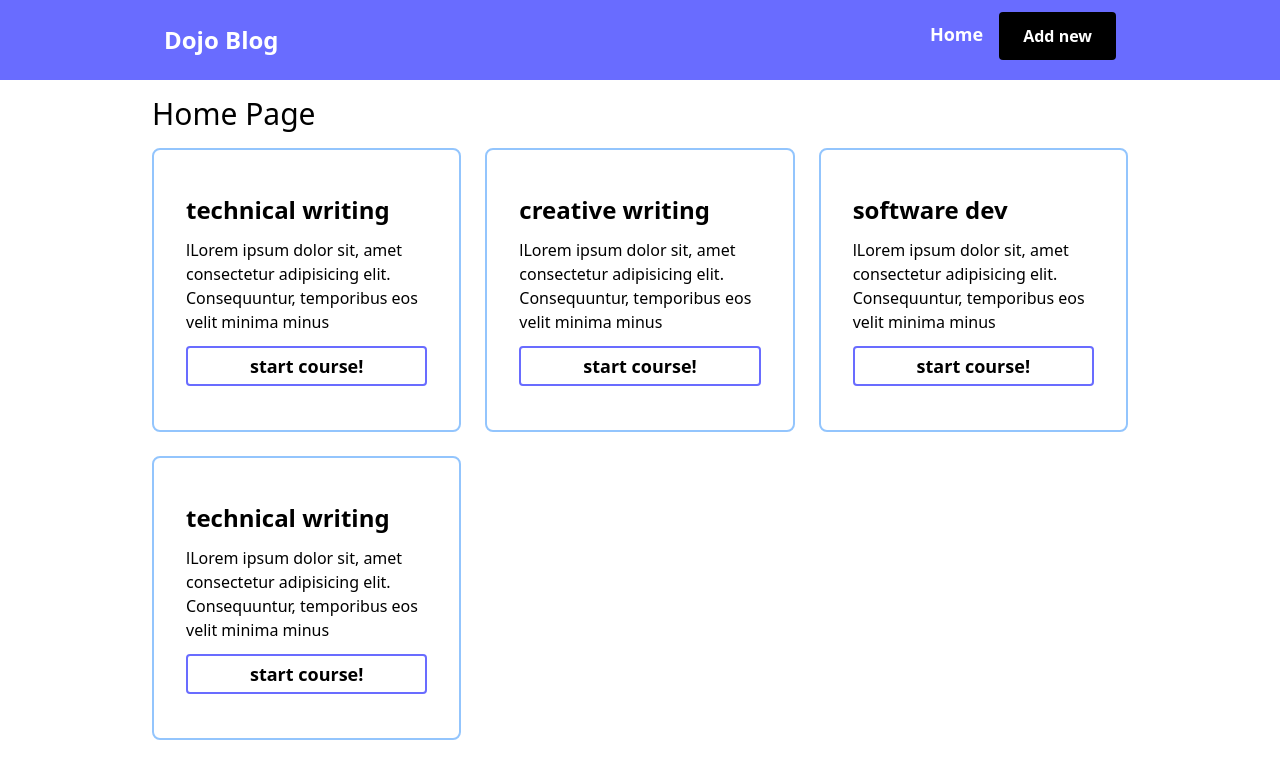
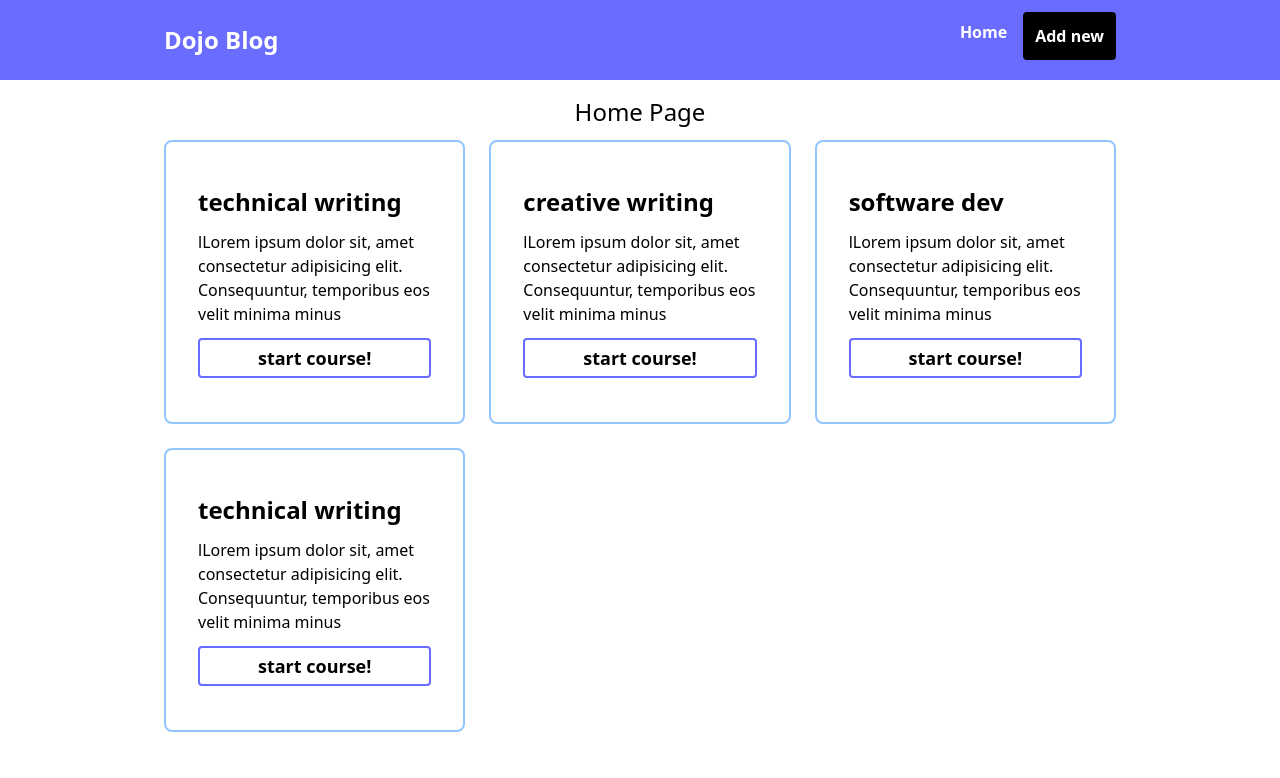
Before and after one commit to DevOlaMicheal/tailwind_concepts, a React (Vite) app: page / in a window 1280 px wide. Shown: the top 778 px of the page. Built offline with nearby package versions, Linux system fonts and the light colour scheme.

Commit message:
understood tailwind grid

```diff
--- a/src/components/Home.jsx
+++ b/src/components/Home.jsx
@@ -35,8 +35,8 @@ const [courses, setCourses] = useState([
 ])
   return (
     <div className='container mx-auto py-3'>
-        <h1 className='text-3xl'>Home Page</h1>
-        <div className='grid grid-cols-1 md:grid-cols-3 gap-4 pt-3'>
+        <h1 className='text-2xl text-center'>Home Page</h1>
+        <div className='grid grid-cols-1 md:grid-cols-3 gap-4 p-2'>
             {courses.map((course) => (
                 <div className="border-solid border-[2px] border-blue-300 p-5 flex flex-col rounded-lg" key={course
                 .id}>
--- a/src/components/Nav.jsx
+++ b/src/components/Nav.jsx
@@ -5,14 +5,14 @@ export default function Nav() {
     <div className='bg-altlearn text-white'>
         <nav className=' container mx-auto font-semibold'>
         <div className="flex flex-row justify-between p-2">
-          <div className="py-2 text-2xl">
+          <div className="py-2 text-1xl md:text-2xl">
             Dojo Blog
           </div>
           <div className="flex flex-row space-x-3">
 
-              <a href="#" className='text-lg py-1'>Home</a>
+              <a href="#" className='text-md py-1'>Home</a>
 
-              <a href="#" className='bg-black text-white py-2 px-4 rounded h-6'>Add new</a>
+              <a href="#" className='bg-black text-white py-2 px-2 rounded max-h-6'>Add new</a>
 
           </div>
         </div>
```
